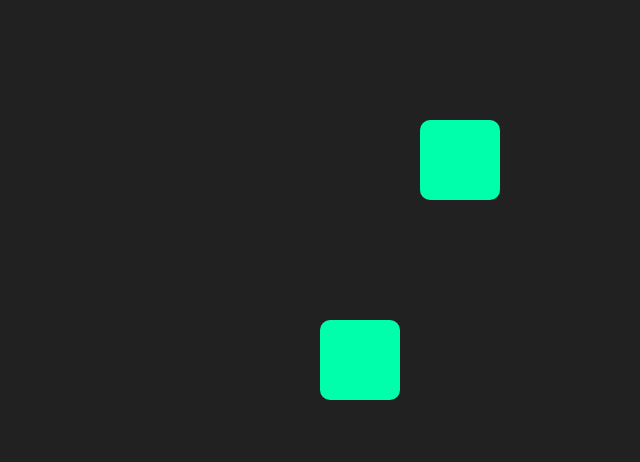
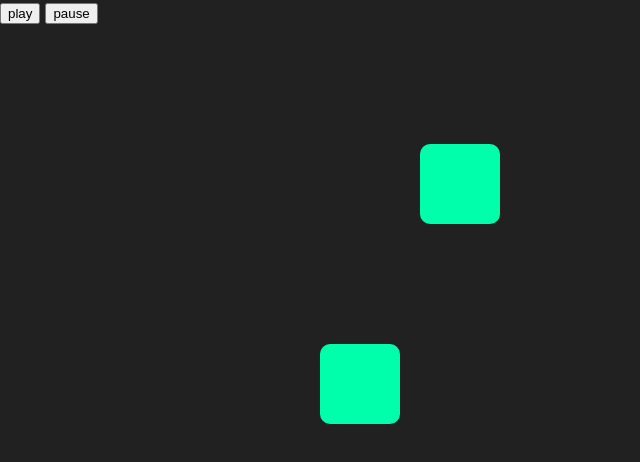
Before and after one commit to sexfat/cfd101, a plain HTML site: page timeline.html in a window 1280 px wide. Shown: the whole page, without its empty margins (0-640 px from the left). Drawn offline with nearby package versions, Linux system fonts and the light colour scheme.

Commit message:
add control

```diff
--- a/timeline.html
+++ b/timeline.html
@@ -10,13 +10,23 @@
     <title>timelinemax</title>
 </head>
 <body>
+    <!-- 動畫控制 -->
+    <button id="playBtn" class="btn">play</button>
+    <button id="pauseBtn" class="btn">pause</button>
+
+
     <div class="box m1"></div>
     <div class="box m2"></div>
+
     <script>
         //start
+        var playBtn = document.getElementById('playBtn');
+        var pauseBtn = document.getElementById('pauseBtn');
+
+        //動畫
         var tl = new TimelineMax({
-            repeat : 1,
-            yoyo :true //
+            //repeat : 1,
+            //yoyo :true  動畫返回搭配repeat使用
         });
 
         tl.to('.m1' , 1 , {
@@ -29,8 +39,16 @@
             ease : Power0.easeNone//不使用補間動畫效果
         }).to('.m2' , 1 , {
             x: 400
-        })
+        });
 
+       //control mv
+
+       playBtn.addEventListener('click' , function(){
+           tl.play();
+       });
+       pauseBtn.addEventListener('click' , function(){
+           tl.pause();
+       });
 
 
     </script>
```
